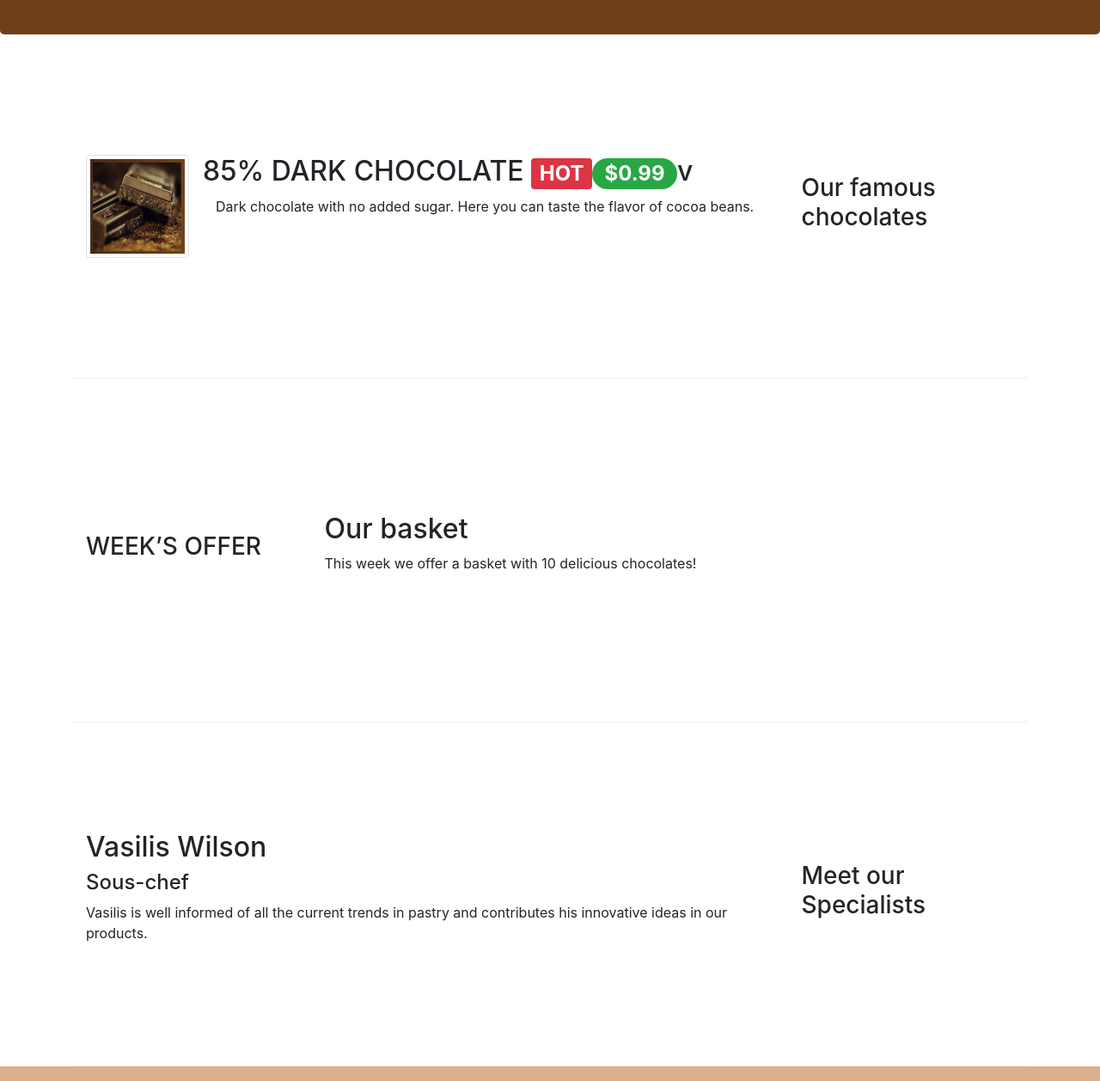
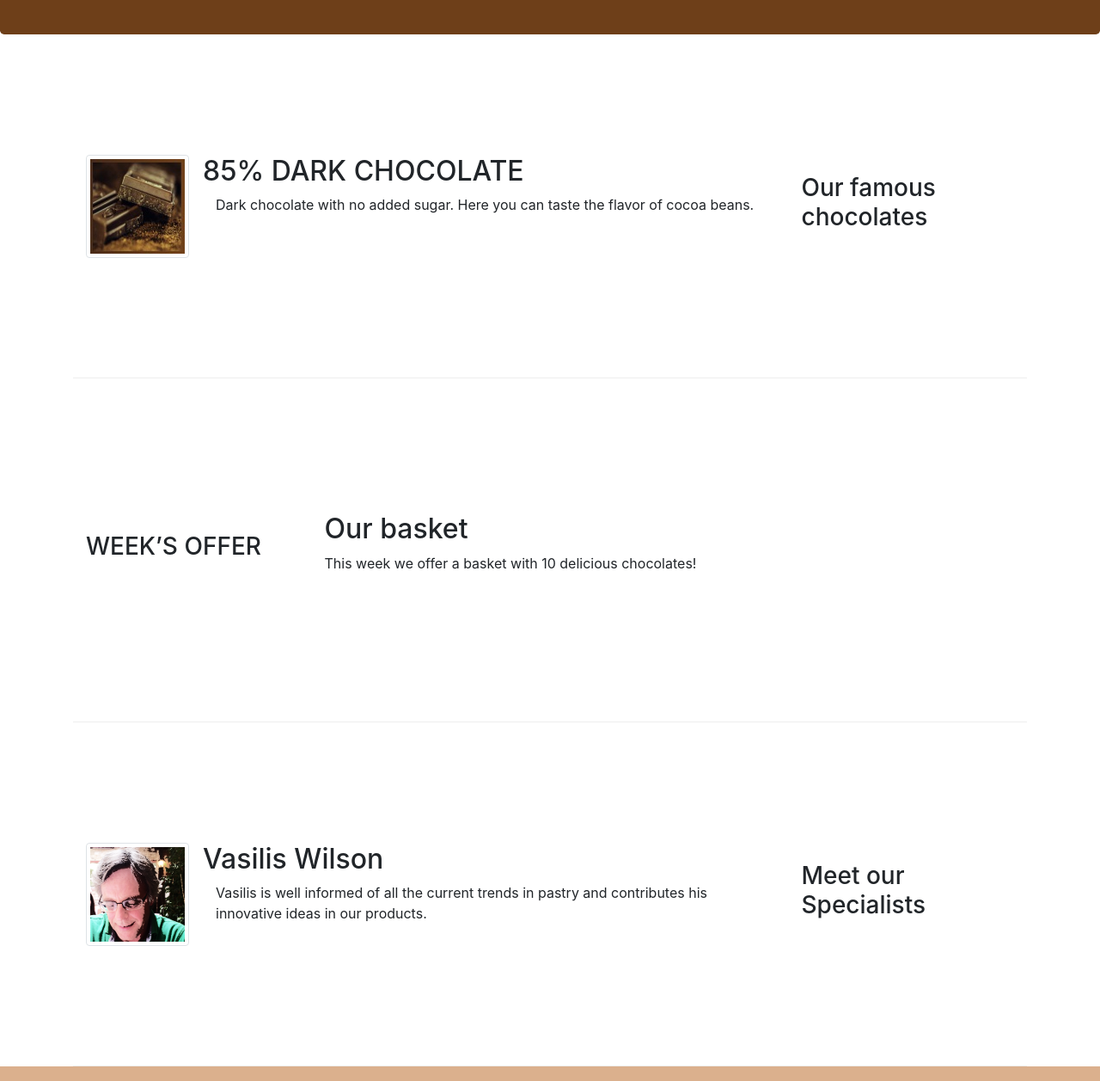
Before and after one commit to Charfim/lechocolat2020, a plain HTML site: page index.html in a window 1280 px wide. Shown: the part 273-1530 px from the top of the page at 86% size. Drawn offline with nearby package versions, Linux system fonts and the light colour scheme.

Commit message:
Images and Media

```diff
--- a/index.html
+++ b/index.html
@@ -61,11 +61,12 @@ recipes. Our creations will travel you in the chocolate world!</p>
 <h3>Our famous chocolates</h3>
 </div>
 <div class="col-sm col-md">
+
     <div class="media">
         <img class="d-flex mr-3 img-thumbnail align-self-center"
             src="images/dark85.jpg" alt="85% DARK CHOCOLATE">
         <div class="media-body">
-            <h2 class="mt-0">85% DARK CHOCOLATE <span class="badge badge-danger">HOT</span><span class="badge badge-pill badge-success">$0.99</span>v</h2>
+            <h2 class="mt-0">85% DARK CHOCOLATE</h2>
             <p class="col d-none d-md-block">Dark chocolate with no added sugar.
             Here you can taste the flavor of cocoa beans.</p>
         </div>
@@ -89,10 +90,15 @@ recipes. Our creations will travel you in the chocolate world!</p>
 <h3>Meet our Specialists</h3>
 </div>
 <div class="col-sm col-md">
-<h2>Vasilis Wilson </h2>
-<h4>Sous-chef</h4>
-<p class="d-none d-sm-block">Vasilis is well informed of all the current trends in pastry and contributes his innovative ideas in
-our products.</p>
+    <div class="media">
+        <img class="d-flex mr-3 img-thumbnail align-self-center"
+            src="images/cartoonVasilis.png" alt="Vasilis Wilson">
+        <div class="media-body">
+            <h2 class="mt-0">Vasilis Wilson</h2>
+            <p class="col d-none d-md-block">Vasilis is well informed of all the current
+                trends in pastry and contributes his innovative ideas in our products.</p>
+        </div>
+    </div>
 </div>
 </div>
 </div>
@@ -142,7 +148,6 @@ HAWAII<br>
 <p> &copy; Copyright 2018 Le Chocolat</p>
 </div>
 </div>
-</div>
 </footer>
 
 <!-- jQuery first, then Tether, then Bootstrap JS. -->
```
